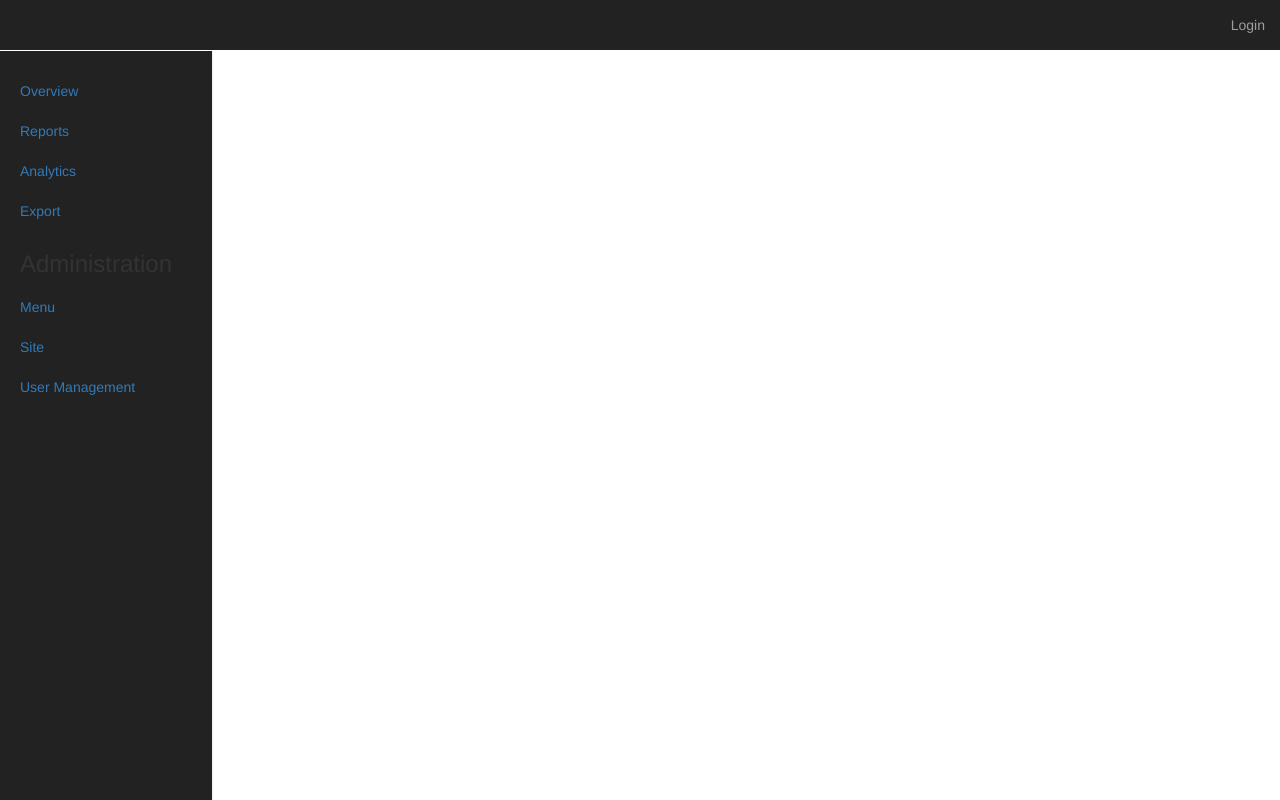
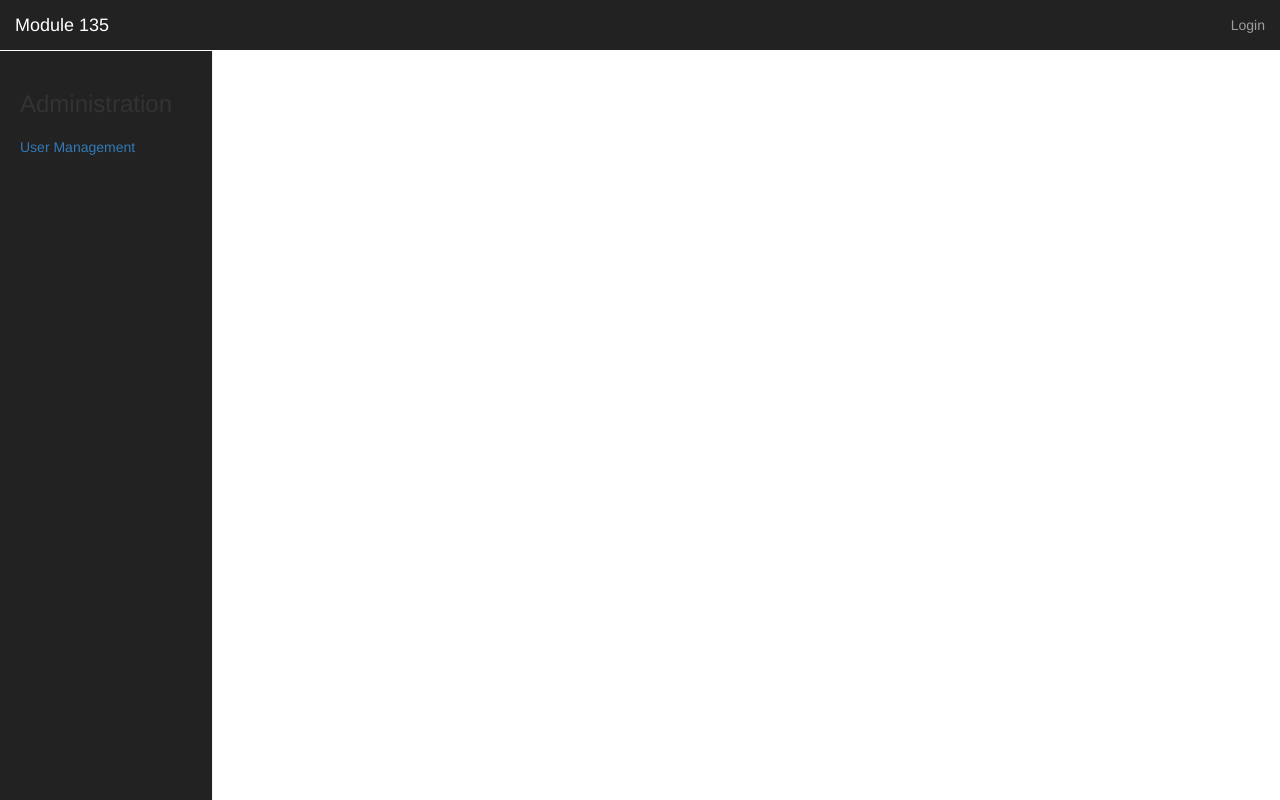
Before and after one commit to UpLink85/cms, a PHP site: page / in a window 1280 px wide. Run offline with PHP 8.4, Linux system fonts and the light colour scheme; data that the repository does not hold is empty.

Commit message:
Improvements

```diff
--- a/public/Layout/Menu/menu.php
+++ b/public/Layout/Menu/menu.php
@@ -7,7 +7,7 @@
                 <span class="icon-bar"></span>
                 <span class="icon-bar"></span>
             </button>
-            <a class="navbar-brand" href="../../index.php"><?= $siteTitle ?></a>
+            <a class="navbar-brand" href="../../index.php">Module 135</a>
         </div>
         <div id="navbar" class="navbar-collapse collapse">
             <ul class="nav navbar-nav navbar-right">
--- a/public/Layout/Sidebar/sidebar.html
+++ b/public/Layout/Sidebar/sidebar.html
@@ -1,16 +1,16 @@
 <div class="container-fluid">
     <div class="row">
         <div style="background-color: #222222" class="col-sm-3 col-md-2 sidebar">
-            <ul class="nav nav-sidebar navbar-inverse">
-                <li><a href="#">Overview <span class="sr-only">(current)</span></a></li>
-                <li><a href="#">Reports</a></li>
-                <li><a href="#">Analytics</a></li>
-                <li><a href="#">Export</a></li>
-            </ul>
+            <!--<ul class="nav nav-sidebar navbar-inverse">-->
+                <!--<li><a href="#">Overview <span class="sr-only">(current)</span></a></li>-->
+                <!--<li><a href="#">Reports</a></li>-->
+                <!--<li><a href="#">Analytics</a></li>-->
+                <!--<li><a href="#">Export</a></li>-->
+            <!--</ul>-->
             <h3>Administration</h3>
             <ul class="nav nav-sidebar navbar-inverse">
-                <li><a href="#">Menu<span class="sr-only">(current)</span></a></li>
-                <li><a href="#">Site</a></li>
+                <!--<li><a href="#">Menu<span class="sr-only">(current)</span></a></li>-->
+                <!--<li><a href="#">Site</a></li>-->
                 <li><a href="../index.php?siteAction=um">User Management</a></li>
             </ul>
         </div>
--- a/public/index.php
+++ b/public/index.php
@@ -15,7 +15,6 @@ switch ($siteAction) {
         include __DIR__ . '/Login/login.html';
         break;
     case 'um':
-        $siteTitle = 'User Management';
         include __DIR__ . '/UserManagement/userManagement.php';
         break;
     default:
```
Also changed, not shown: public/UserManagement/userManagement.php (+16 -7 lines), public/model/DBAccess.php (+26 -0 lines).
